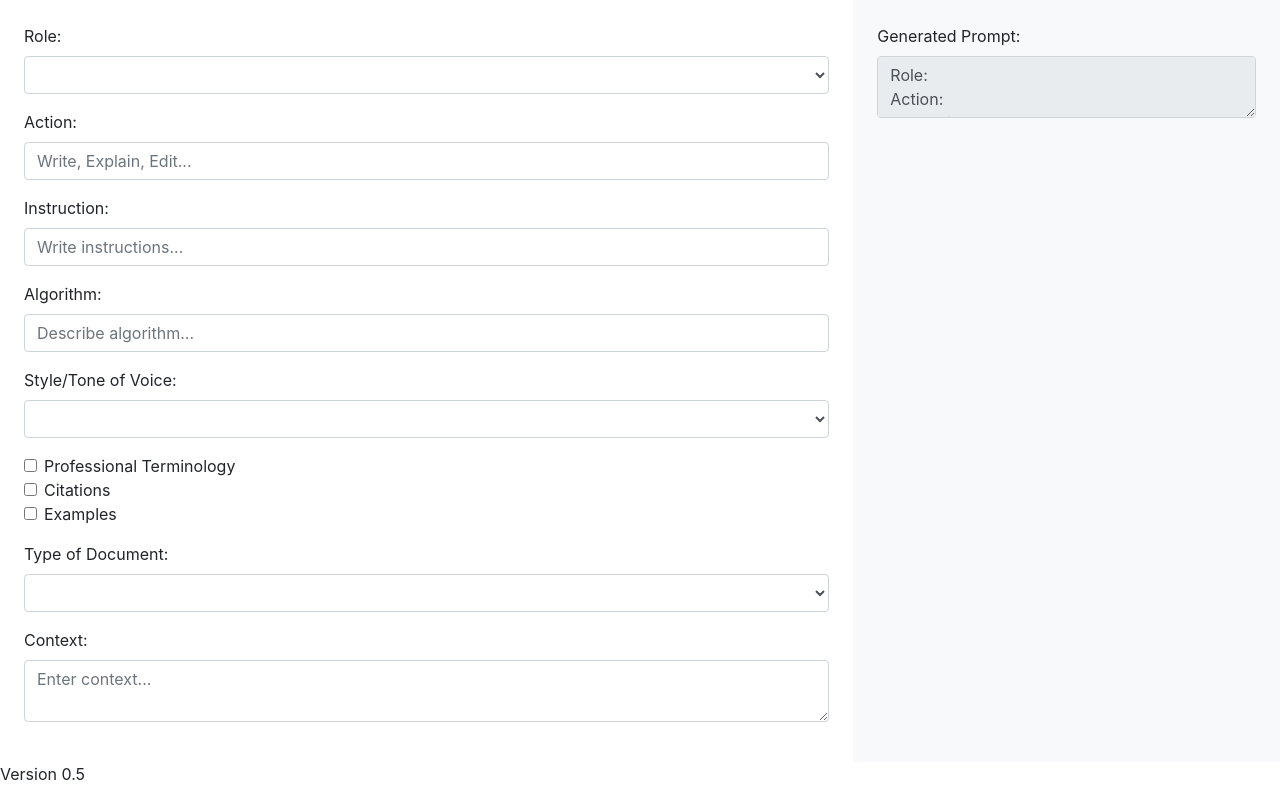
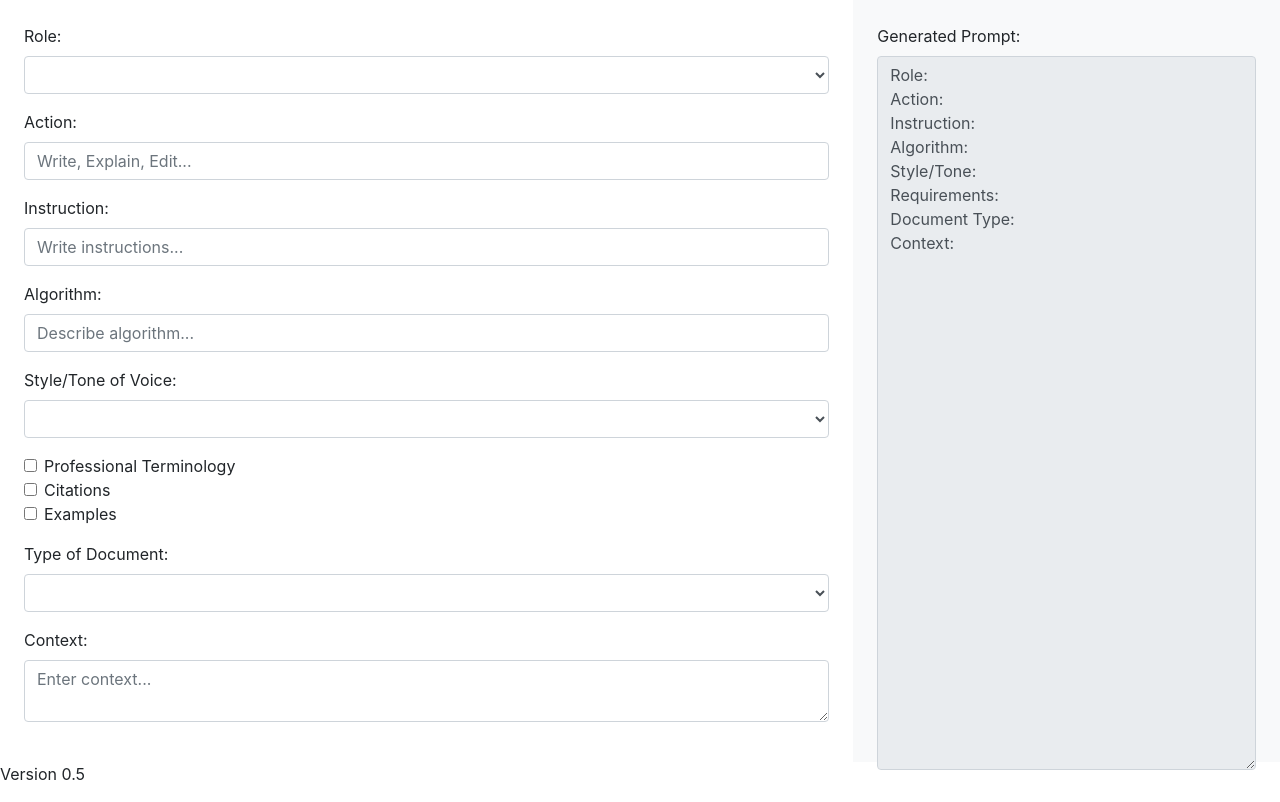
Before and after one commit to nozh/prompt, a plain HTML site: page index.html in a window 1280 px wide. Drawn offline with nearby package versions, Linux system fonts and the light colour scheme.

Commit message:
Update index.html

```diff
--- a/index.html
+++ b/index.html
@@ -150,7 +150,7 @@
 
             <!-- Generated prompt section -->
             <div class="col-md-4 p-4 bg-light">
-                <div class="form-group">
+                <div class="form-group h-100">
                     <label for="result">Generated Prompt:</label>
                     <textarea id="result" class="form-control h-100" readonly></textarea>
                 </div>
```
